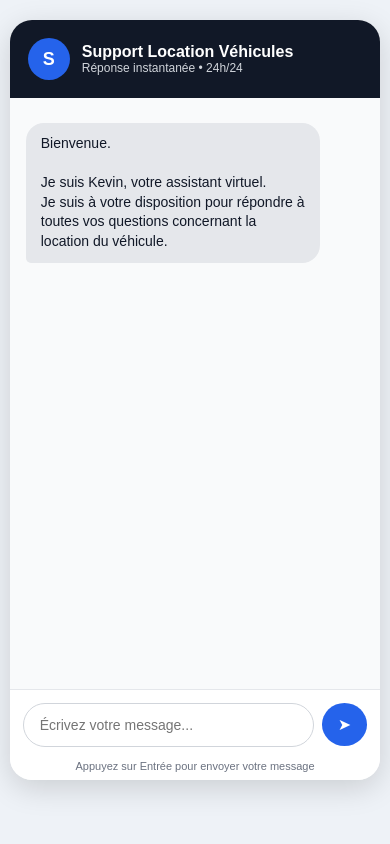
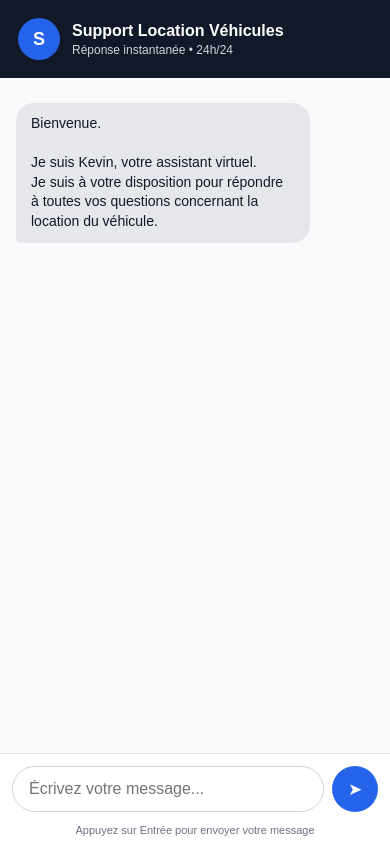
Before and after one commit to jaizj344-wq/chatbot-location, a Flask app: page / in a window 390 px wide. Run offline with Flask 3, Linux system fonts and the light colour scheme.

Commit message:
correction interface mobile

```diff
--- a/templates/index.html
+++ b/templates/index.html
@@ -2,9 +2,14 @@
 <html>
 <head>
     <meta charset="UTF-8">
+    <meta name="viewport" content="width=device-width, initial-scale=1.0, maximum-scale=1.0">
     <title>Support Location Véhicules</title>
 
     <style>
+        * {
+            box-sizing: border-box;
+        }
+
         body {
             font-family: Arial, sans-serif;
             background: #eef2f7;
@@ -13,12 +18,11 @@
         }
 
         .chat-container {
-            width: 430px;
-            height: 620px;
-            margin: 35px auto;
+            width: 100%;
+            max-width: 430px;
+            height: 100vh;
+            margin: 0 auto;
             background: white;
-            border-radius: 22px;
-            box-shadow: 0 8px 30px rgba(0,0,0,0.15);
             display: flex;
             flex-direction: column;
             overflow: hidden;
@@ -31,6 +35,7 @@
             display: flex;
             align-items: center;
             gap: 12px;
+            flex-shrink: 0;
         }
 
         .avatar {
@@ -43,10 +48,7 @@
             justify-content: center;
             font-weight: bold;
             font-size: 18px;
-        }
-
-        .header-text {
-            text-align: left;
+            flex-shrink: 0;
         }
 
         .header-text .name {
@@ -57,6 +59,7 @@
         .header-text .status {
             font-size: 12px;
             color: #d1d5db;
+            margin-top: 3px;
         }
 
         .chat-box {
@@ -67,13 +70,12 @@
         }
 
         .message {
-            max-width: 78%;
+            max-width: 82%;
             padding: 11px 15px;
             margin: 9px 0;
             border-radius: 18px;
             line-height: 1.4;
             font-size: 14px;
-            clear: both;
             word-wrap: break-word;
         }
 
@@ -94,18 +96,20 @@
         .input-area {
             display: flex;
             align-items: center;
-            padding: 13px;
+            padding: 12px;
             border-top: 1px solid #e5e7eb;
             background: white;
+            flex-shrink: 0;
         }
 
         input {
             flex: 1;
+            min-width: 0;
             padding: 13px 16px;
             border: 1px solid #d1d5db;
             border-radius: 25px;
             outline: none;
-            font-size: 14px;
+            font-size: 16px;
         }
 
         input:focus {
@@ -114,13 +118,15 @@
 
         button {
             margin-left: 8px;
-            padding: 12px 16px;
+            width: 46px;
+            height: 46px;
             border: none;
             background: #2563eb;
             color: white;
             border-radius: 50%;
             cursor: pointer;
-            font-size: 16px;
+            font-size: 17px;
+            flex-shrink: 0;
         }
 
         button:hover {
@@ -131,15 +137,17 @@
             font-size: 11px;
             text-align: center;
             color: #6b7280;
-            padding-bottom: 8px;
+            padding: 0 0 8px 0;
             background: white;
+            flex-shrink: 0;
         }
 
-        @media (max-width: 500px) {
+        @media (min-width: 600px) {
             .chat-container {
-                width: 95%;
-                height: 90vh;
-                margin: 20px auto;
+                height: 620px;
+                margin: 35px auto;
+                border-radius: 22px;
+                box-shadow: 0 8px 30px rgba(0,0,0,0.15);
             }
         }
     </style>
@@ -196,6 +204,7 @@ async function sendMessage() {
 
     addMessage("Kevin écrit...", "bot", true);
 
+    try {
         let response = await fetch("/chat", {
             method: "POST",
             headers: {
@@ -208,6 +217,10 @@ async function sendMessage() {
 
         removeTypingMessage();
         addMessage(data.reply, "bot");
+    } catch (error) {
+        removeTypingMessage();
+        addMessage("Une erreur est survenue. Merci de réessayer.", "bot");
+    }
 }
 
 function addMessage(text, sender, typing = false) {
```
Lines whose indentation alone changed are shown as unchanged.
